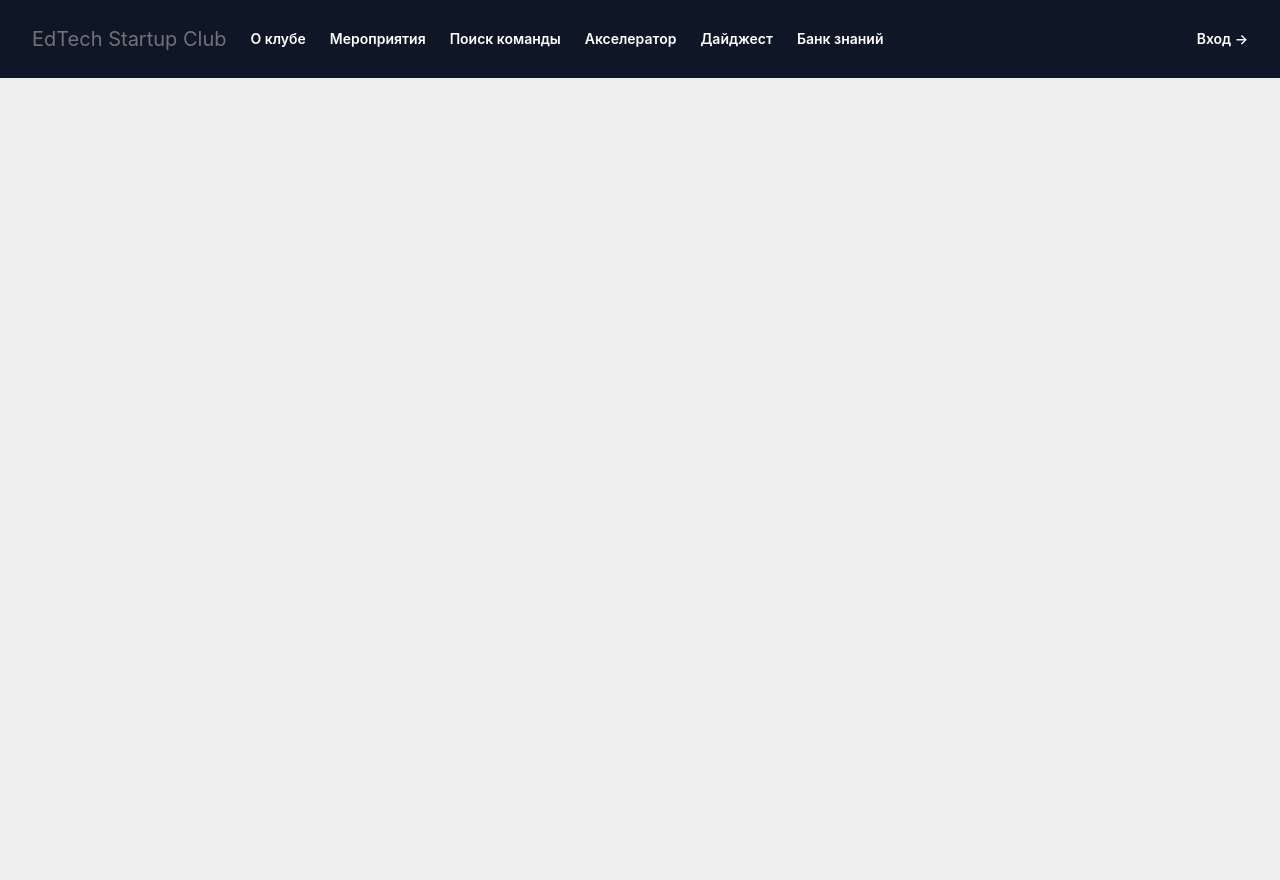
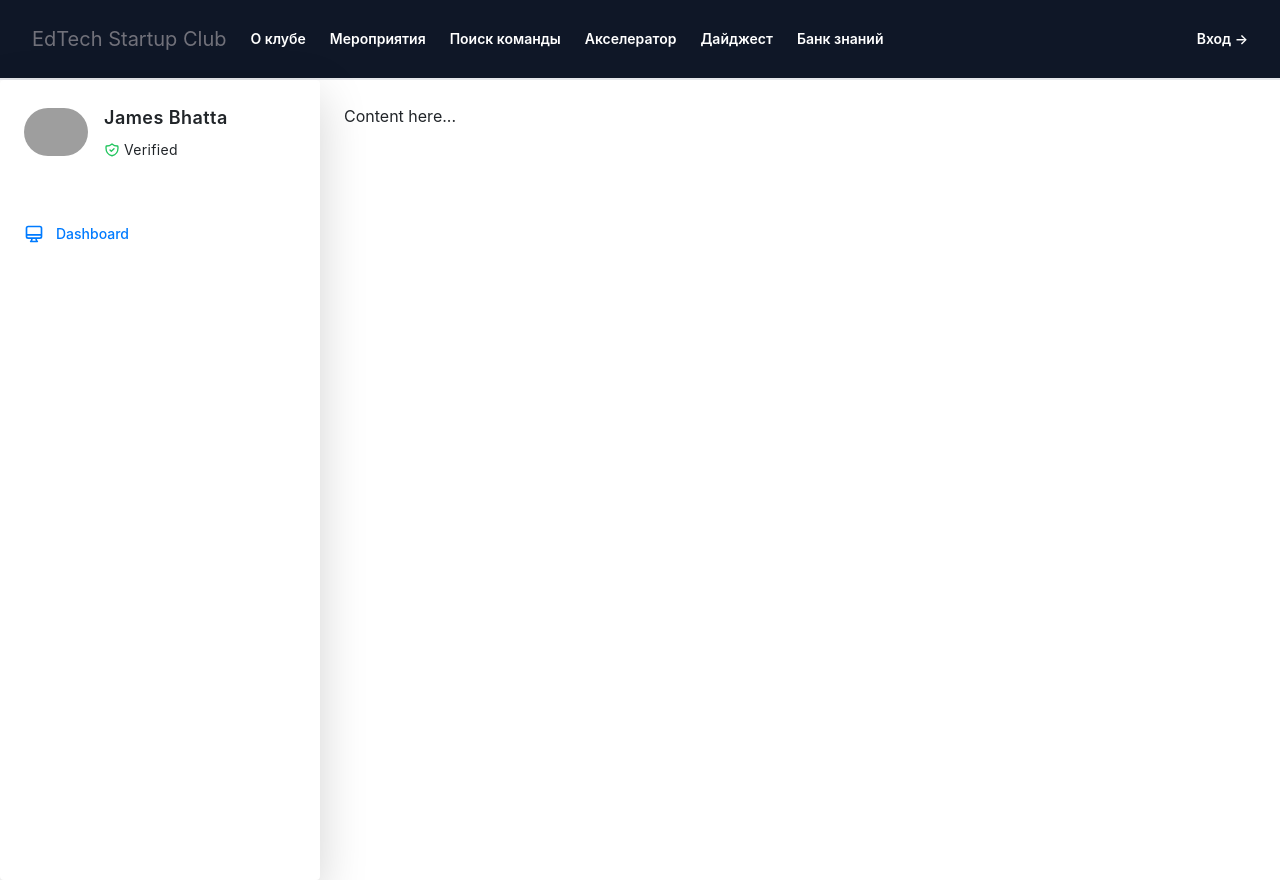
Before and after one commit to tantarin/edtech-club-frontend, a React (Create React App) app: page /wiki in a window 1280 px wide. Before the commit the page ends 800 px from the top, so only its background shows below. Built offline with nearby package versions, Linux system fonts and the light colour scheme; grey boxes are pictures that could not be loaded.

Commit message:
новая страница

```diff
--- a/src/App.tsx
+++ b/src/App.tsx
@@ -24,6 +24,7 @@ import Header from "./components/Header/Header";
 import Profile from "./components/Profile/Profile";
 import Accel from "./views/accelerator";
 import Digest from "./views/digest";
+import Wiki from "./views/wiki";
 
 const App: React.FC = () => {
   const [showModeratorBoard, setShowModeratorBoard] = useState<boolean>(false);
@@ -72,6 +73,7 @@ const App: React.FC = () => {
           <Route path={urls.addAds} element={<AddAds />} />
           <Route path={urls.accel} element={<Accel />} />
           <Route path={urls.digest} element={<Digest />} />
+          <Route path={urls.wiki} element={<Wiki />} />
         </Routes>
       </div>
     </div>
--- a/src/components/Header/Header.tsx
+++ b/src/components/Header/Header.tsx
@@ -28,7 +28,7 @@ const pages = [
   },
   {
     name: "Банк знаний",
-    href: urls.ads,
+    href: urls.wiki,
   },
 ];
 
--- a/src/components/Header/HeaderOld.tsx
+++ b/src/components/Header/HeaderOld.tsx
@@ -46,7 +46,7 @@ export default function Header(props: HeaderProps) {
         </li>
 
         <li className="nav-item">
-          <Link to={urls.ads} className="nav-link">
+          <Link to={urls.wiki} className="nav-link">
             Банк знаний
           </Link>
         </li>
--- a/src/config/config.ts
+++ b/src/config/config.ts
@@ -16,4 +16,5 @@ export const urls = {
   addAds: "/addAds",
   accel: "/accel",
   digest: "/digest",
+  wiki: "/wiki",
 };
--- /dev/null
+++ b/src/tailwind.css
@@ -0,0 +1,3 @@
+@tailwind base;
+@tailwind components;
+@tailwind utilities;
--- /dev/null
+++ b/src/views/wiki.tsx
@@ -0,0 +1,64 @@
+"use client";
+import React from "react";
+
+const Wiki: React.FC = () => {
+    return (
+        <div>
+            <div className="pt-0 pr-0 pb-0 pl-0 mt-0 mr-0 mb-0">
+
+            </div>
+            <div className="bg-white"></div>
+            <div className="bg-white">
+                <div className="flex-col flex">
+                    <div className="w-full border-b-2 border-gray-200">
+                    </div>
+                    <div className="flex flex-wrap bg-gray-100 w-full h-screen">
+                        <div className="w-3/12 bg-white rounded p-3 shadow-lg">
+                            <div className="flex items-center space-x-4 p-2 mb-5">
+                                <img className="h-12 rounded-full"
+                                     src="http://www.gravatar.com/avatar/2acfb745ecf9d4dccb3364752d17f65f?s=260&d=mp"
+                                     alt="James Bhatta" />
+                                <div>
+                                    <h4 className="font-semibold text-lg text-gray-700 capitalize font-poppins tracking-wide">James
+                                        Bhatta</h4>
+                                    <span className="text-sm tracking-wide flex items-center space-x-1">
+                                        <svg className="h-4 text-green-500" xmlns="http://www.w3.org/2000/svg" fill="none"
+                                             viewBox="0 0 24 24" stroke="currentColor">
+                                            <path strokeLinecap="round" strokeLinejoin="round" strokeWidth={2}
+                                                  d="M9 12l2 2 4-4m5.618-4.016A11.955 11.955 0 0112 2.944a11.955 11.955 0 01-8.618 3.04A12.02 12.02 0 003 9c0 5.591 3.824 10.29 9 11.622 5.176-1.332 9-6.03 9-11.622 0-1.042-.133-2.052-.382-3.016z"/>
+                                        </svg>
+                                        <span className="text-gray-600">Verified</span>
+                                    </span>
+                                </div>
+                            </div>
+                            <ul className="space-y-2 text-sm">
+                                <li>
+                                    <a href="#"
+                                       className="flex items-center space-x-3 text-gray-700 p-2 rounded-md font-medium hover:bg-gray-200 bg-gray-200 focus:shadow-outline">
+                                        <span className="text-gray-600">
+                                            <svg className="h-5" xmlns="http://www.w3.org/2000/svg" fill="none" viewBox="0 0 24 24"
+                                                 stroke="currentColor">
+                                                <path strokeLinecap="round" strokeLinejoin="round" strokeWidth={2}
+                                                      d="M9.75 17L9 20l-1 1h8l-1-1-.75-3M3 13h18M5 17h14a2 2 0 002-2V5a2 2 0 00-2-2H5a2 2 0 00-2 2v10a2 2 0 002 2z"/>
+                                            </svg>
+                                        </span>
+                                        <span>Dashboard</span>
+                                    </a>
+                                </li>
+                                {/* Остальные элементы списка */}
+                            </ul>
+                        </div>
+
+                        <div className="w-9/12">
+                            <div className="p-4 text-gray-500">
+                                Content here...
+                            </div>
+                        </div>
+                    </div>
+                </div>
+            </div>
+        </div >
+    );
+}
+
+export default Wiki;
```
Also changed, not shown: package.json (+6 -2 lines), 1 other file (tests, documents, lock files or other folders).
